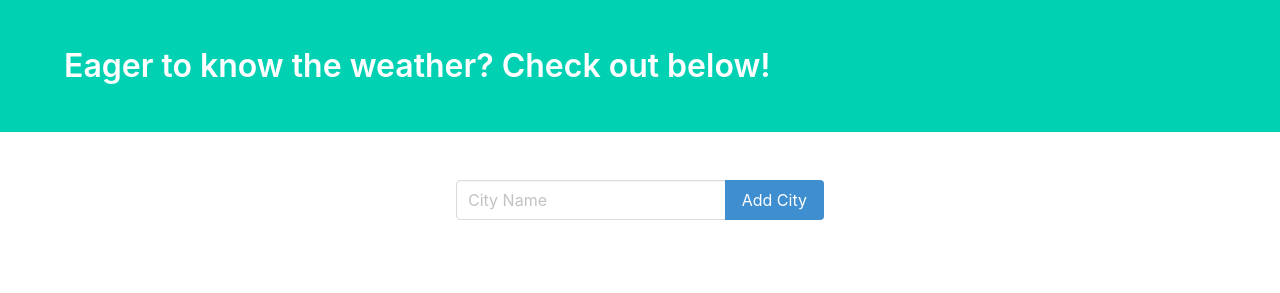
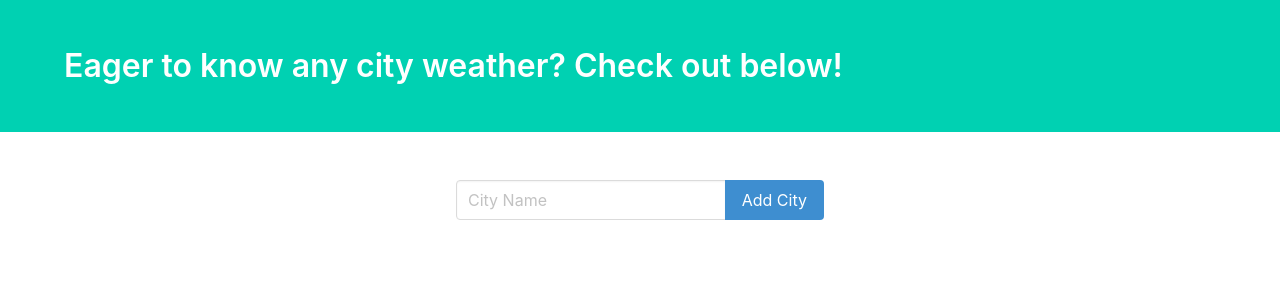
Before and after one commit to xuliang2019/weather-app, a Django app: page / in a window 1280 px wide. Shown: the top 293 px of the page. Run offline with Django 3.2, Linux system fonts and the light colour scheme; data comes from the database, SQL or seed files in the repository; data that the repository does not hold is empty; some libraries are stand-ins or nearby versions.

Commit message:
add static folder

```diff
--- a/weather/templates/weather/index.html
+++ b/weather/templates/weather/index.html
@@ -1,3 +1,4 @@
+{% load static %}
 <!DOCTYPE html>
 <html lang="en">
 
@@ -6,7 +7,7 @@
     <meta name="viewport" content="width=device-width, initial-scale=1.0">
     <meta http-equiv="X-UA-Compatible" content="ie=edge">
     <title>Weather App</title>
-    <link rel="shortcut icon" href="../img/favicon.ico" />
+    <link rel="shortcut icon" href="{% static 'weather/img/favicon.ico' %}" />
     <link rel="stylesheet" href="https://cdnjs.cloudflare.com/ajax/libs/bulma/0.6.2/css/bulma.css" />
     <script
         src="https://code.jquery.com/jquery-3.5.0.js"
@@ -19,7 +20,7 @@
         <div class="hero-body">
             <div class="container">
                 <h1 class="title">
-                    Eager to know the weather? Check out below!
+                    Eager to know any city weather? Check out below!
                 </h1>
             </div>
         </div>
--- a/weather/views.py
+++ b/weather/views.py
@@ -4,7 +4,7 @@ from .models import City
 from .forms import CityForm
 # Create your views here.
 def index(request):
-    url = 'http://api.openweathermap.org/data/2.5/weather?q={}&units=imperial&appid=ID'
+    url = 'http://api.openweathermap.org/data/2.5/weather?q={}&units=imperial&appid=yourID'
 
     err_msg = ''
     message = ''
@@ -15,7 +15,8 @@ def index(request):
         if form.is_valid():
             new_city = form.cleaned_data['name']
             r = requests.get(url.format(new_city)).json()
-            input_city = r['name']  # transform input to city name
+            # transform the input to city name
+            input_city = r['name']
             existing_city_count = City.objects.filter(name=input_city).count()
             if existing_city_count == 0:
                 if r['cod'] == 200:
```
Also changed, not shown: weather/static/weather/img/favicon.ico (added), weather/static/weather/img/weather_gif.gif (added), weather/static/weather/img/weather_logo.jpg (added), weather/static/weather/img/weather_static.jpg (added).
